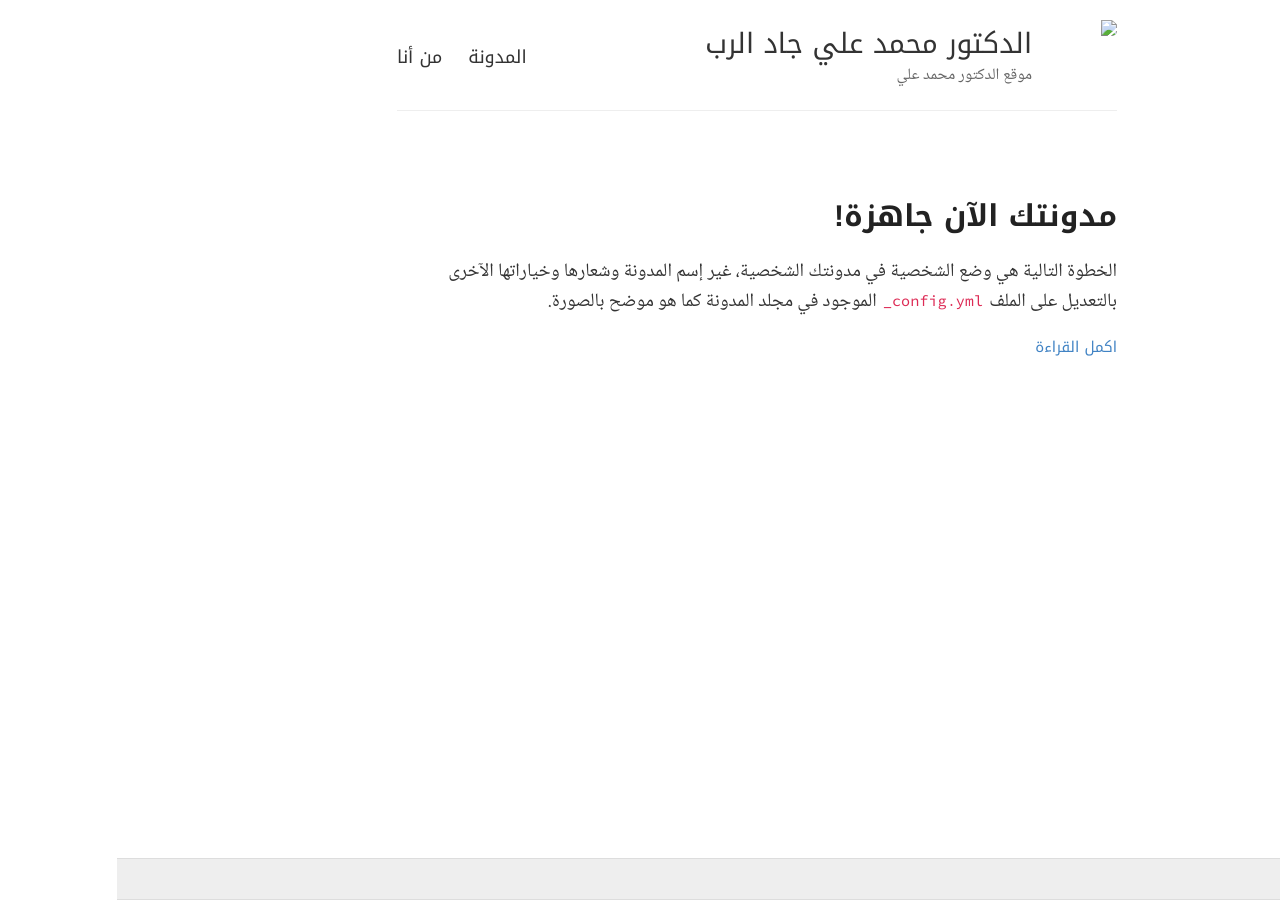
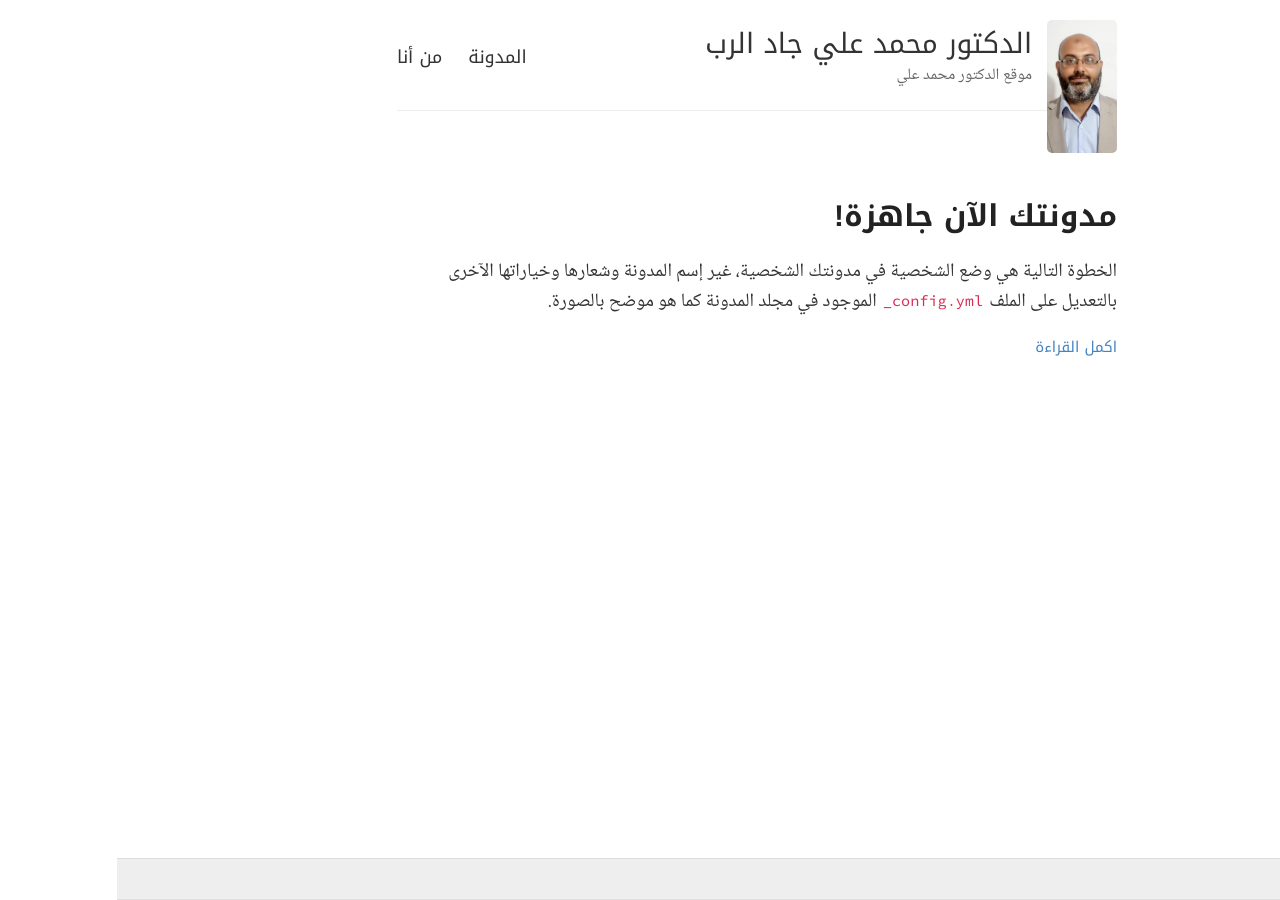
Before and after one commit to MuhammadAlijad/muhammadalijad.github.io, a Jekyll site: the page built from index.html, in a window 1280 px wide. Built offline with Jekyll 4.4.1, drawn with Linux system fonts in a browser that asks for light colours.

Commit message:
Update _config.yml

```diff
--- a/_config.yml
+++ b/_config.yml
@@ -12,7 +12,7 @@ description: موقع الدكتور محمد علي
 # لإستخدام صورة هويتك في GitHub ضع https://github.com/<اسم_المستخدم>.png في المتغير، مثلا لهويتي الشخصية أستخدم:
 # avatar: https://github.com/a3ammar.png
 # ولإخفاء الصورة نهائيًا احذف الرابط من المتغير
-avatar: "/imges/muhammadali.jpeg"
+avatar: "/images/muhammadali.jpeg"
 
 
 #
```
